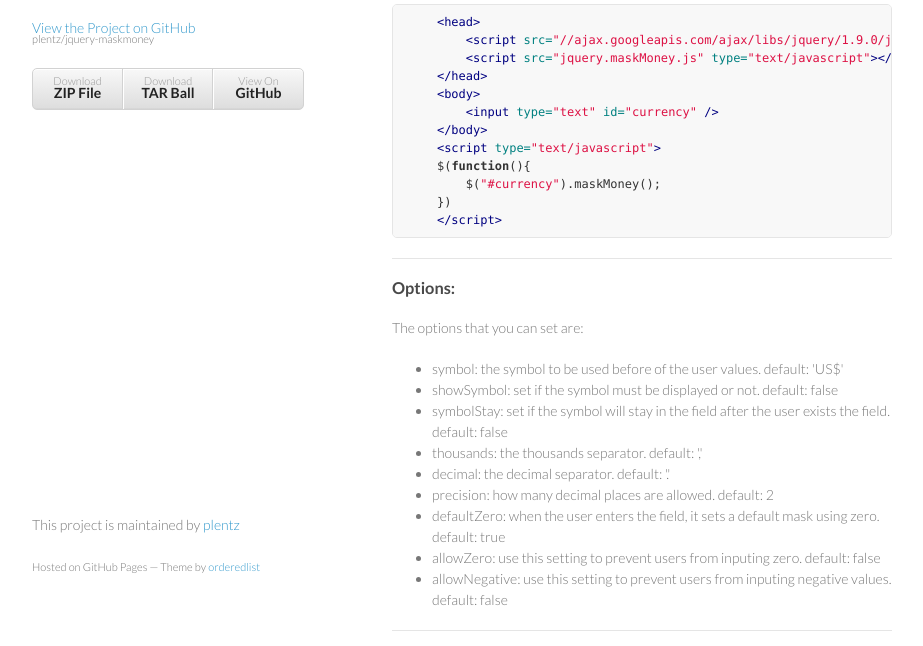
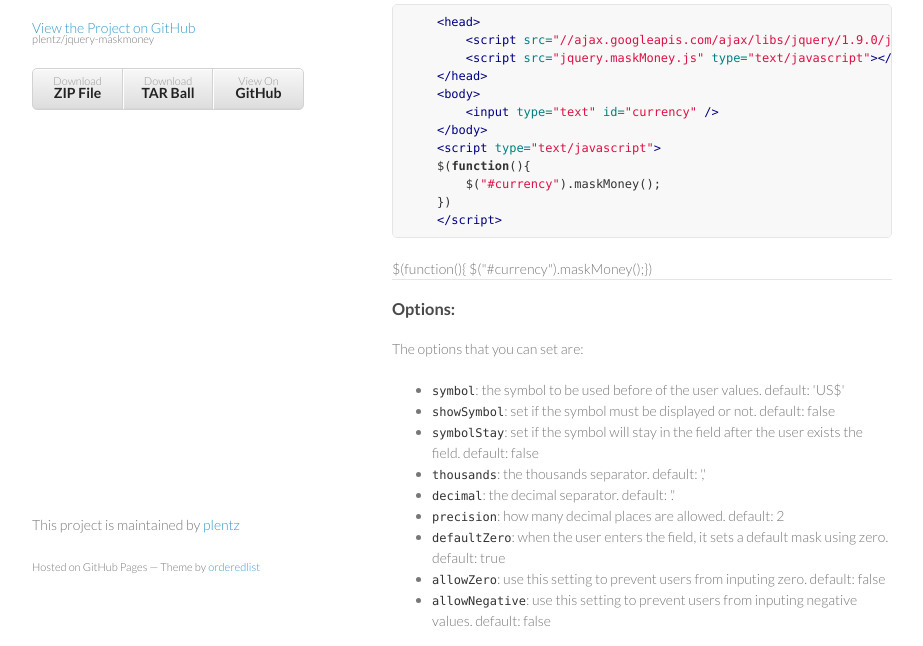
Before and after one commit to plentz/jquery-maskmoney, a plain HTML site: page index.html in a window 1280 px wide. Shown: the part 154-800 px from the top of the page, without its empty margins (178-1101 px from the left). Drawn offline with Linux system fonts and the light colour scheme.

```diff
--- a/index.html
+++ b/index.html
@@ -46,20 +46,31 @@
     <span class="nt">&lt;/script&gt;</span>
 </pre></div>
 
-<hr><h3>Options:</h3>
+<p></p>
+
+$(function(){ $("#currency").maskMoney();}) <hr><h3>Options:</h3>
 
 <p>The options that you can set are:</p>
 
 <ul>
-<li>symbol: the symbol to be used before of the user values. default: 'US$'</li>
-<li>showSymbol: set if the symbol must be displayed or not. default: false</li>
-<li>symbolStay: set if the symbol will stay in the field after the user exists the field. default: false</li>
-<li>thousands: the thousands separator. default: ','</li>
-<li>decimal: the decimal separator. default: '.'</li>
-<li>precision: how many decimal places are allowed. default: 2</li>
-<li>defaultZero: when the user enters the field, it sets a default mask using zero. default: true</li>
-<li>allowZero: use this setting to prevent users from inputing zero. default: false</li>
-<li>allowNegative: use this setting to prevent users from inputing negative values. default: false</li>
+<li>
+<code>symbol</code>: the symbol to be used before of the user values. default: 'US$'</li>
+<li>
+<code>showSymbol</code>: set if the symbol must be displayed or not. default: false</li>
+<li>
+<code>symbolStay</code>: set if the symbol will stay in the field after the user exists the field. default: false</li>
+<li>
+<code>thousands</code>: the thousands separator. default: ','</li>
+<li>
+<code>decimal</code>: the decimal separator. default: '.'</li>
+<li>
+<code>precision</code>: how many decimal places are allowed. default: 2</li>
+<li>
+<code>defaultZero</code>: when the user enters the field, it sets a default mask using zero. default: true</li>
+<li>
+<code>allowZero</code>: use this setting to prevent users from inputing zero. default: false</li>
+<li>
+<code>allowNegative</code>: use this setting to prevent users from inputing negative values. default: false</li>
 </ul><hr><h3>Bonus!</h3>
 
 <p>We have 2 bonus methods that can be useful to you:</p>
@@ -69,9 +80,7 @@
 <code>.maskMoney('destroy')</code> which removes maskMoney from an element.</li>
 <li>
 <code>.maskMoney('mask')</code> which causes maskMoney to actually apply the mask to your input.</li>
-</ul><hr><h3>Demo:</h3>
-
-<hr><h3>Contributors:</h3>
+</ul><hr><h3>Contributors:</h3>
 
 <ul>
 <li><a href="mailto:aureliosaraiva@gmail.com">Aurélio Saraiva</a></li>
```
Also changed, not shown: params.json (+1 -1 lines).
